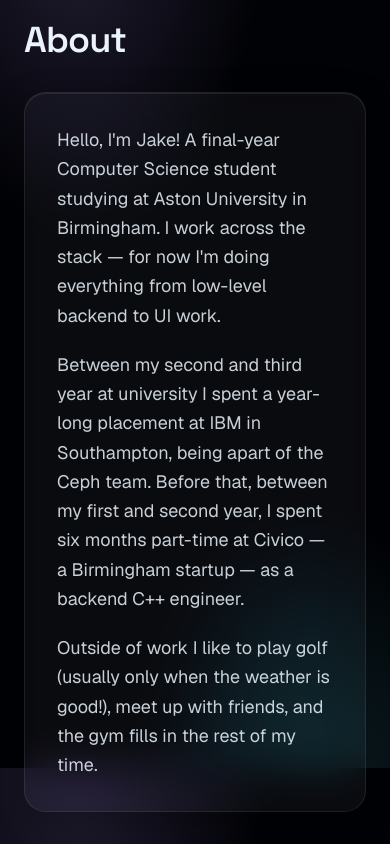
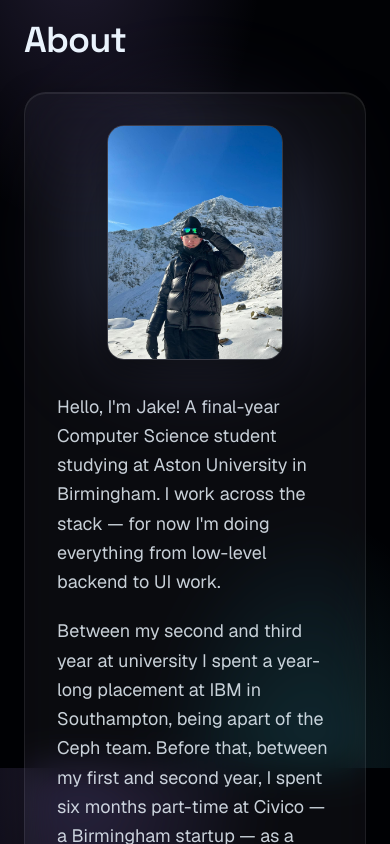
Before and after one commit to Jakesquelch/portfolio-website, a Next.js app: page / in a window 390 px wide. Shown: the part 920-1764 px from the top of the page. Built offline with nearby package versions, Linux system fonts and the light colour scheme.

Commit message:
Add photo to About section with glass/halo treatment
Two-column layout inside the glass card — about-pic.png on the left
with the same cyan→violet halo and glass-rim frame as the Hero, bio
paragraphs on the right. Stacks vertically on mobile.

```diff
--- a/components/sections/about.tsx
+++ b/components/sections/about.tsx
@@ -1,18 +1,20 @@
 "use client";
 
+import Image from "next/image";
 import { motion } from "motion/react";
 import { about } from "@/lib/data";
 
 /**
- * About section — heading + a glass card with the bio paragraphs.
+ * About section — heading + a glass card with the bio paragraphs and a photo.
  *
  * Scroll behaviour: heading and card both fade up when 30% of the section
  * enters the viewport. They animate once (won't re-fire on re-scroll). The
  * card lags the heading by a beat so the eye reads the title first.
  *
- * Layout: max-width 3xl so paragraphs stay at a comfortable reading measure
- * (~65 chars). Generous vertical padding so the section breathes against the
- * Hero above and whatever sits below.
+ * Layout: two-column inside the card on md+ (photo left, bio right); stacks
+ * vertically on mobile. max-width 5xl so the wider layout has breathing room.
+ * Generous vertical padding so the section breathes against the Hero above
+ * and whatever sits below.
  */
 export function About() {
   return (
@@ -20,7 +22,7 @@ export function About() {
       id="about"
       className="relative px-6 py-24 md:py-32 lg:py-40"
     >
-      <div className="mx-auto max-w-3xl lg:max-w-4xl">
+      <div className="mx-auto max-w-3xl lg:max-w-5xl">
         <motion.h2
           initial={{ opacity: 0, y: 24 }}
           whileInView={{ opacity: 1, y: 0 }}
@@ -35,17 +37,52 @@ export function About() {
           initial={{ opacity: 0, y: 30 }}
           whileInView={{ opacity: 1, y: 0 }}
           viewport={{ once: true, amount: 0.3 }}
-          transition={{
-            duration: 0.85,
-            delay: 0.1,
-            ease: [0.22, 1, 0.36, 1],
-          }}
+          transition={{ duration: 0.85, delay: 0.1, ease: [0.22, 1, 0.36, 1] }}
           className="glass rounded-2xl p-8 md:p-10 lg:p-14"
         >
-          <div className="space-y-5 text-lg leading-relaxed text-foreground/85 lg:space-y-6 lg:text-xl">
-            {about.paragraphs.map((paragraph, i) => (
-              <p key={i}>{paragraph}</p>
-            ))}
+          <div className="flex flex-col items-center gap-8 md:flex-row md:items-start md:gap-10 lg:gap-14">
+            {/* Photo */}
+            <motion.div
+              initial={{ opacity: 0, x: -16 }}
+              whileInView={{ opacity: 1, x: 0 }}
+              viewport={{ once: true, amount: 0.3 }}
+              transition={{ duration: 0.8, delay: 0.2, ease: [0.22, 1, 0.36, 1] }}
+              className="relative w-44 shrink-0 sm:w-52 md:w-48 lg:w-60"
+            >
+              {/* Halo */}
+              <div
+                aria-hidden
+                className="pointer-events-none absolute inset-0 rounded-xl blur-2xl"
+                style={{
+                  background:
+                    "radial-gradient(circle, oklch(0.86 0.13 220 / 0.35) 0%, oklch(0.74 0.16 295 / 0.2) 50%, transparent 75%)",
+                  transform: "scale(1.3)",
+                }}
+              />
+              {/* Frame */}
+              <div
+                className="relative aspect-[3/4] w-full overflow-hidden rounded-xl border border-white/15"
+                style={{
+                  boxShadow:
+                    "inset 0 1px 0 rgba(255,255,255,0.14), 0 10px 28px rgba(0,0,0,0.4)",
+                }}
+              >
+                <Image
+                  src="/about-pic.png"
+                  alt="Jake Squelch"
+                  fill
+                  sizes="(min-width: 1024px) 240px, (min-width: 768px) 192px, 208px"
+                  style={{ objectFit: "cover", objectPosition: "center top" }}
+                />
+              </div>
+            </motion.div>
+
+            {/* Bio */}
+            <div className="space-y-5 text-lg leading-relaxed text-foreground/85 lg:space-y-6 lg:text-xl">
+              {about.paragraphs.map((paragraph, i) => (
+                <p key={i}>{paragraph}</p>
+              ))}
+            </div>
           </div>
         </motion.div>
       </div>
```
Also changed, not shown: public/about-pic.png (added).
